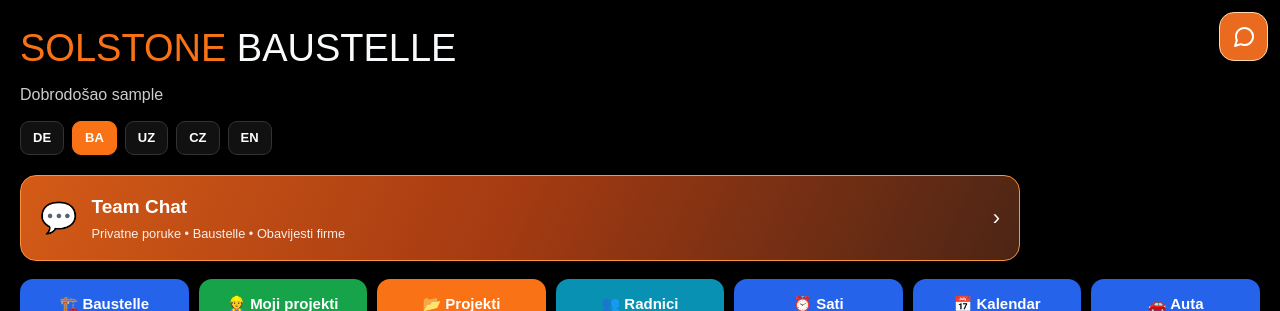
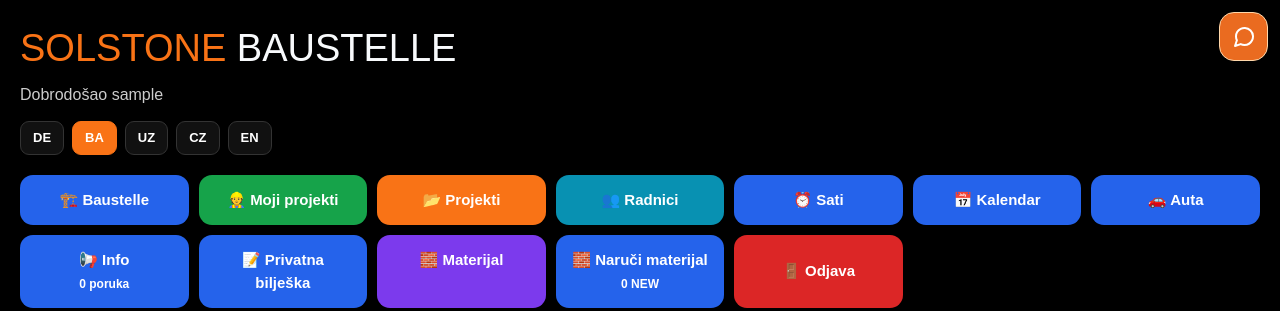
Before and after one commit to Hidajetg/Hidajet-Goletic, a Next.js app: page /dashboard in a window 1280 px wide. Shown: the top 311 px of the page. Built offline with nearby package versions, Linux system fonts and the light colour scheme; no server answers; the database is empty; sample sign-in values are in the browser's storage.

Commit message:
style(chat): remove oversized dashboard chat tile; single floating corner button remains

```diff
--- a/app/dashboard/page.tsx
+++ b/app/dashboard/page.tsx
@@ -231,7 +231,6 @@ export default function DashboardPage() {
   const router = useRouter();
 
   const [authLoading, setAuthLoading] = useState(true);
-  const [chatUnread,setChatUnread] = useState(0);
   const [workerName, setWorkerName] = useState("");
   const [isAdmin, setIsAdmin] = useState(false);
 
@@ -249,15 +248,6 @@ export default function DashboardPage() {
     setLang(savedLang);
 
     initializeDashboard();
-  }, []);
-
-  useEffect(() => {
-    const onUnread = (event:Event) => {
-      const count = Number((event as CustomEvent<number>).detail);
-      setChatUnread(Number.isFinite(count) ? count : 0);
-    };
-    window.addEventListener("solstone-chat-unread", onUnread);
-    return () => window.removeEventListener("solstone-chat-unread", onUnread);
   }, []);
 
   async function initializeDashboard() {
@@ -516,22 +506,6 @@ export default function DashboardPage() {
         ))}
       </div>
 
-      <Link href="/team-chat" style={featuredChatStyle}>
-        <span aria-hidden="true" style={{ fontSize: 30 }}>💬</span>
-        <span style={{ flex: 1, textAlign: "left" }}>
-          <strong style={{ display: "block", fontSize: 19 }}>{t.chat}</strong>
-          <small style={{ display: "block", fontWeight: 400, opacity: 0.9, marginTop: 3 }}>
-            {lang === "de" ? "Privat • Baustellen • Firmenmitteilungen" :
-             lang === "ba" ? "Privatne poruke • Baustelle • Obavijesti firme" :
-             lang === "uz" ? "Shaxsiy suhbat • Qurilish • E’lonlar" :
-             lang === "cz" ? "Soukromé zprávy • Stavby • Oznámení" :
-             "Private messages • Sites • Announcements"}
-          </small>
-        </span>
-        {chatUnread > 0 && <span style={chatBadgeStyle}>{chatUnread > 99 ? "99+" : chatUnread}</span>}
-        <span aria-hidden="true" style={{ fontSize: 22 }}>›</span>
-      </Link>
-
       <div style={gridStyle}>
         <Link href="/baustellen" style={buttonStyle}>
           🏗️ {t.baustelle}
@@ -686,33 +660,6 @@ const mainStyle: CSSProperties = {
   padding: "20px",
 };
 
-const featuredChatStyle: CSSProperties = {
-  display: "flex",
-  alignItems: "center",
-  gap: 14,
-  color: "#ffffff",
-  textDecoration: "none",
-  border: "1px solid #fb923c",
-  borderRadius: 16,
-  background: "linear-gradient(115deg, #d45b17 0%, #a63b12 48%, #4c2515 100%)",
-  boxShadow: "0 6px 22px #00000055",
-  padding: "17px 19px",
-  marginBottom: 18,
-  minHeight: 86,
-  maxWidth: 1000,
-  cursor: "pointer",
-};
-const chatBadgeStyle: CSSProperties = {
-  background: "#ffffff",
-  color: "#b45309",
-  fontWeight: 800,
-  minWidth: 26,
-  padding: "5px 9px",
-  textAlign: "center",
-  borderRadius: 30,
-  fontSize: 13,
-};
-
 const titleStyle: CSSProperties = {
   fontSize: "38px",
   marginBottom: "6px",
```
